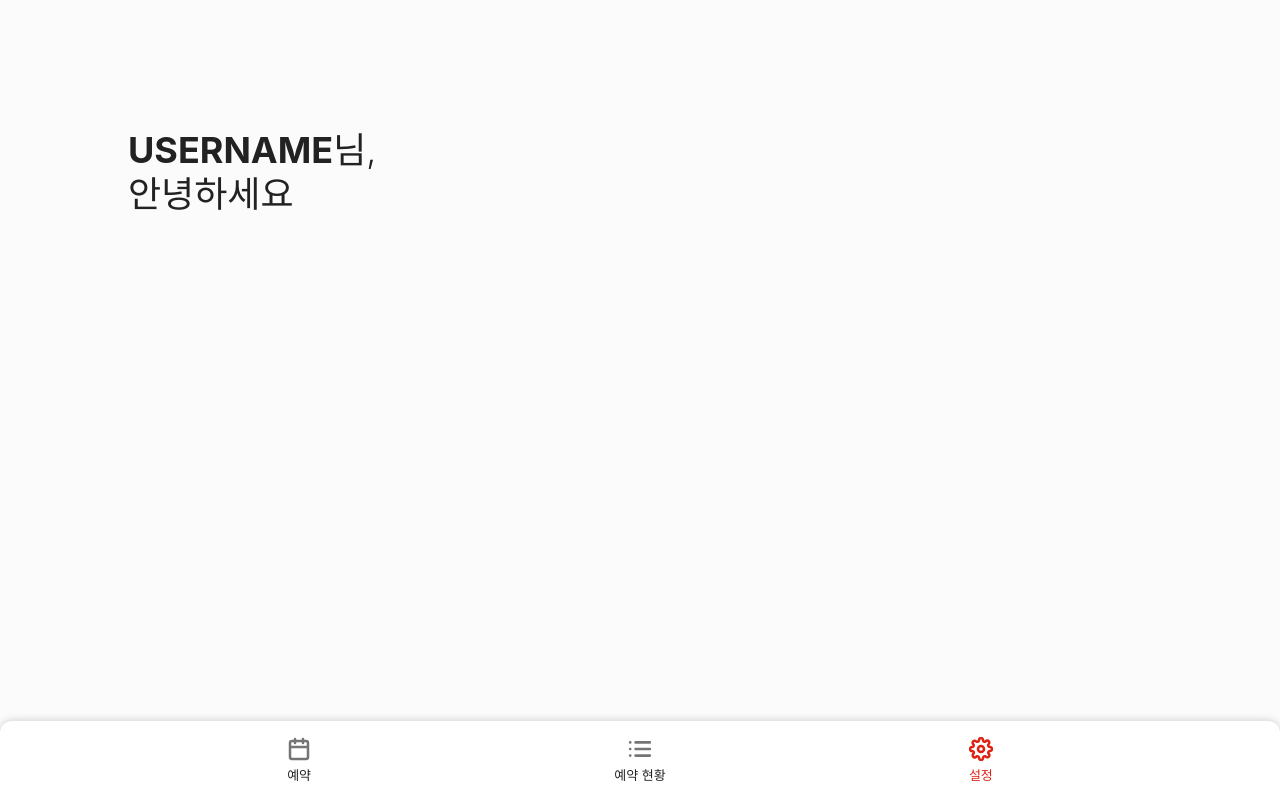
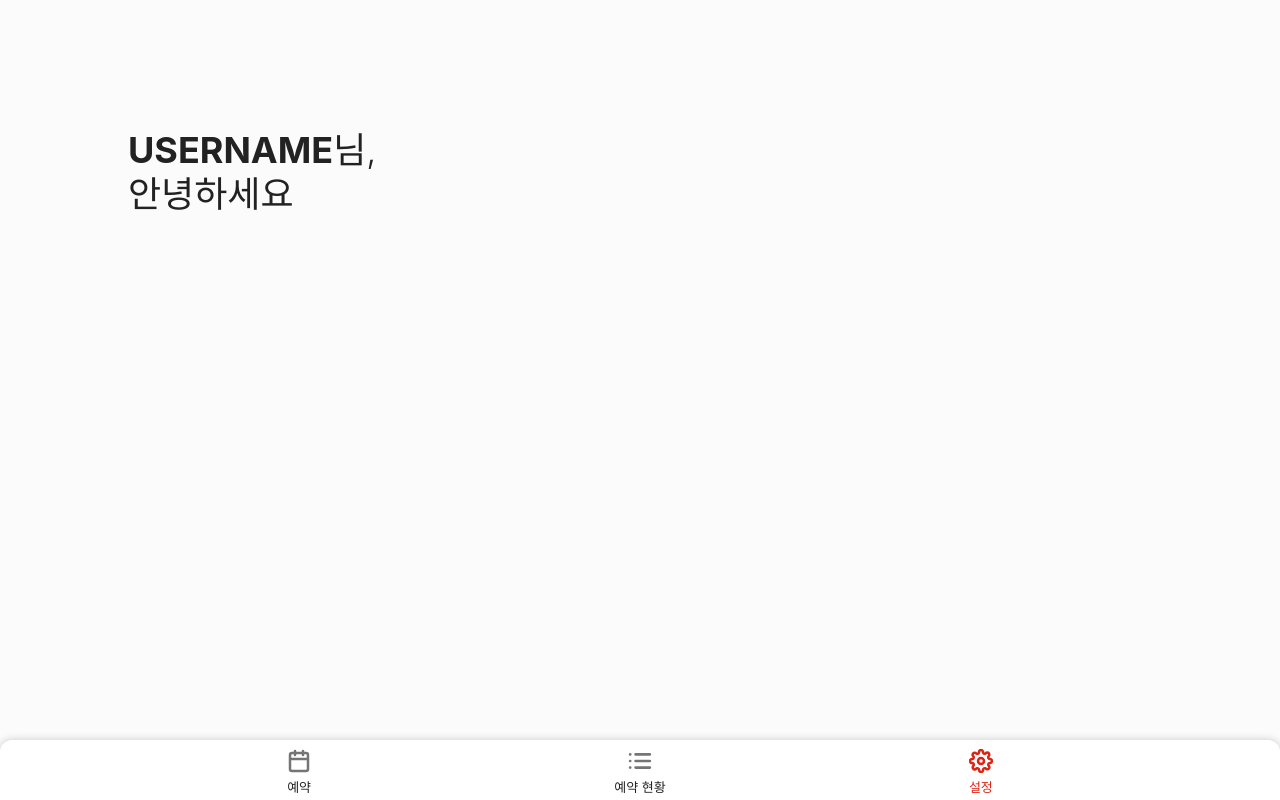
Before and after one commit to NohJanghan/GIST-Library-Reservation, a Gatsby site: page /settings in a window 1280 px wide. Built offline with nearby package versions, Linux system fonts and the light colour scheme; Gatsby itself is replaced by a stand-in of ours; a web font is replaced by a local one.

Commit message:
Feature: GNB 크기 수정

```diff
--- a/src/styles/navbar.module.css
+++ b/src/styles/navbar.module.css
@@ -15,6 +15,7 @@
     align-items: center;
 
     width: 100%;
+    height: var(--nav-bar-height);
 
     /* Nav */
     background: #FFFFFF;
@@ -29,7 +30,7 @@
     justify-content: center;
     align-items: center;
 
-    margin: 1rem;
+    margin: 0.5rem 1rem 0.25rem 1rem;
 
     color: var(--text-color);
     text-decoration: none;
--- a/src/styles/vars.css
+++ b/src/styles/vars.css
@@ -6,4 +6,5 @@
     --white-text-color: #F3F5F7;
     --theme-color: #DC2314;
     --theme-secondary-color: #ffc6c6;
+    --nav-bar-height: 3.75rem;
 }
```
